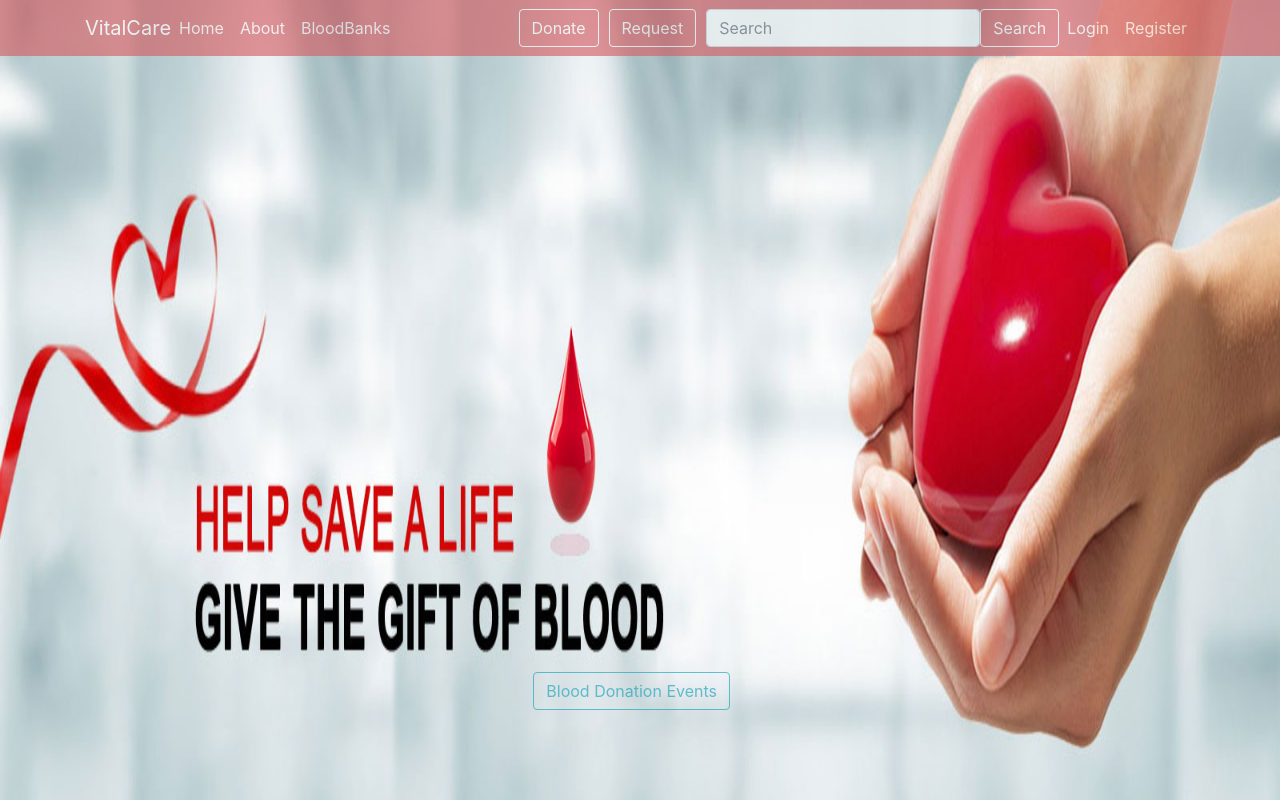
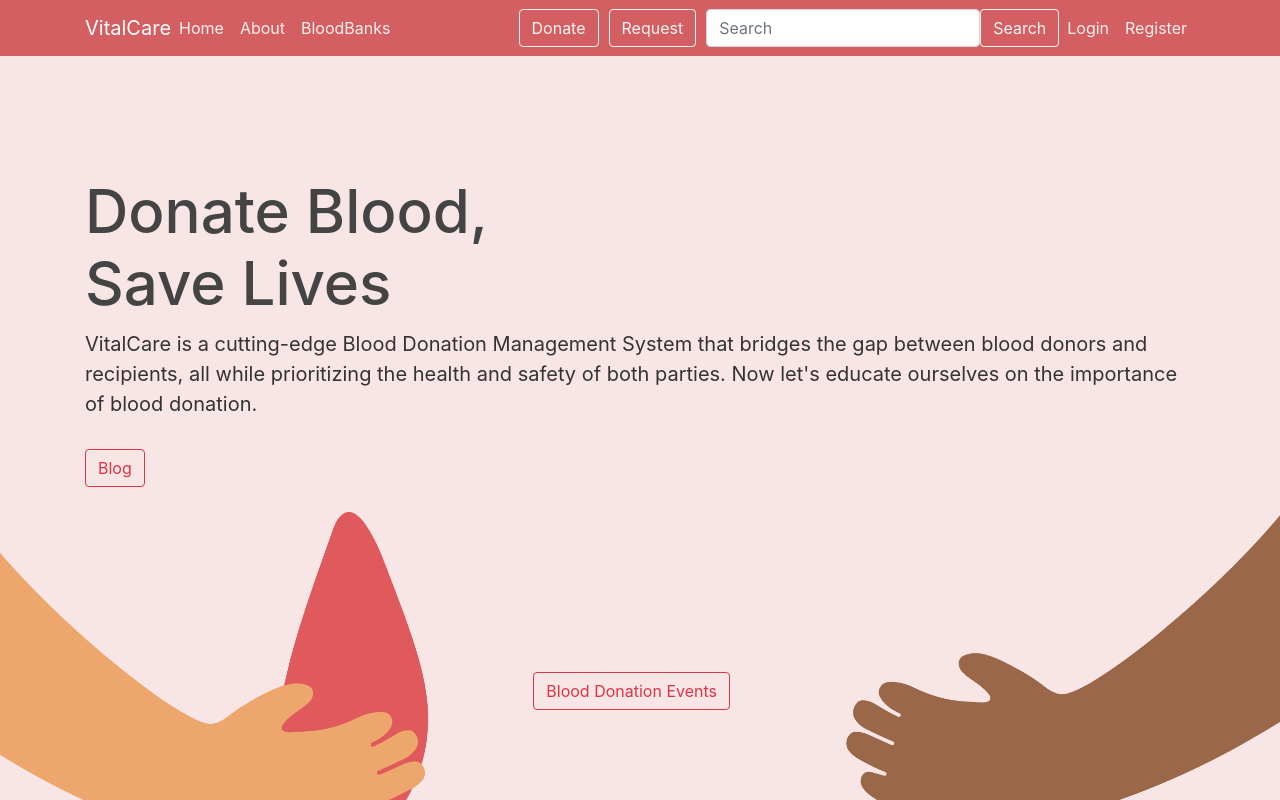
Before and after one commit to SigdelAsmita/blood_bank_management_system, a Django app: page / in a window 1280 px wide. Run offline with Django 4.2, Linux system fonts and the light colour scheme; parts of the project's set-up code (start-up, migrations or seed data) failed here and were passed over; some libraries are stand-ins or nearby versions.

Commit message:
Home page updated, bg color changed

```diff
--- a/bank/static/bank/main.css
+++ b/bank/static/bank/main.css
@@ -1,8 +1,15 @@
 body
 {
-  background: #fafafa;
+  background: #f3e3e3 ;
+  background-image: url('static/images/bgtest6.png');
   color: #333333;
   margin-top: 4rem;
+}
+
+/* width */
+::-webkit-scrollbar {
+  width: 0px;
+  display: none;
 }
 
 h1, h2, h3, h4, h5, h6
@@ -116,3 +123,42 @@ a.article-title:hover
   bottom: auto;
   left: auto;
 }
+
+.home-page-content
+{
+  margin-top: 10%;
+  max-width: 600%;
+}
+
+.home-page-content h1{
+  font-size: 60px;
+}
+
+.home-page-content p{
+  margin: 10px 0 30px;
+  animation-delay: 0.5s;
+  font-size:20px;
+
+}
+
+.home-page-content .btn{
+  animation-delay: 1s ;
+}
+
+.anim{
+  opacity:0;
+  transform:translateY(30px);
+  animation: moveup 0.5s linear forwards;
+}
+@keyframes moveup{
+  100%{
+    opacity: 1;
+    transform:translateY(0px);
+  }
+}
+
+.button-at-bottom {
+    position: fixed;
+    bottom: 90px;
+    right: 550px;
+}
--- a/bank/templates/bank/home.html
+++ b/bank/templates/bank/home.html
@@ -2,22 +2,26 @@
 {% load crispy_forms_tags %}
 {% block content %}
     <style>
-        body
-        {
-            background-image: url('static/images/Background.jpg');
+        body{
+            background-image: url('static/images/Background.png');
             background-repeat: no-repeat;
             background-attachment: fixed;
             background-size: 100% 100%;
-            opacity: 0.65;
-        }
-        .button-at-bottom {
-            position: fixed;
-            bottom: 90px;
-            right: 550px;
+
         }
     </style>
+    <div class="home-page-content">
+    <h1 class="anim">Donate Blood,<br>
+    Save Lives </h1>
+    <p class="anim">VitalCare is a cutting-edge Blood Donation Management System that bridges the gap between blood donors
+        and recipients, all while prioritizing the health and safety of both parties. Now let's educate ourselves
+    on the importance of blood donation.</p>
+    <a href="#" class="btn btn-outline-danger anim">Blog</a>
+    </div>
+
+
     <div class = "button-at-bottom">
-        <a class ="btn btn-outline-info" href="/events/">Blood Donation Events</a>
+        <a class ="btn btn-outline-danger" href="/events/">Blood Donation Events</a>
     </div>
     <br>
 {% endblock content %}
```
Also changed, not shown: Blood_Bank/settings.py (+22 -22 lines), static/images/Background.jpg (deleted), static/images/Background.png (added), 4 other files.
